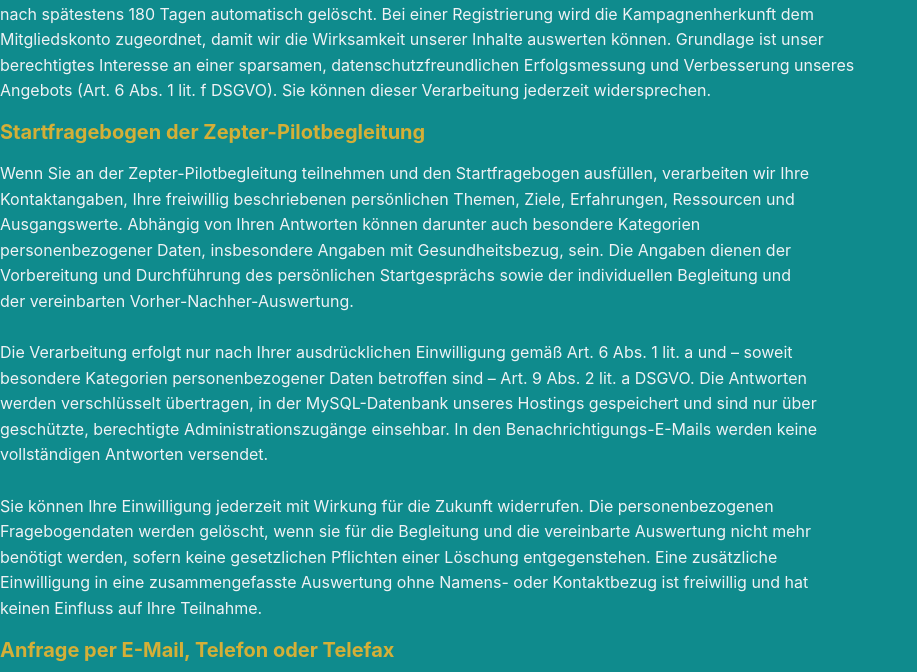
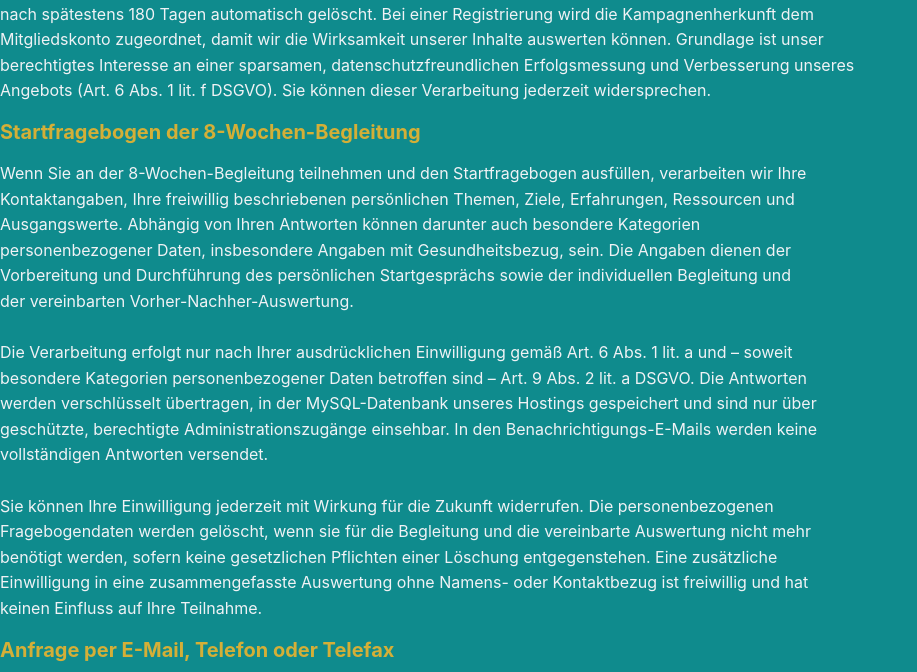
Before and after one commit to Enis1109/spirithealing, a React (Vite) app: page /datenschutz in a window 1280 px wide. Shown: the part 8125-8797 px from the top of the page, without its empty margins (0-917 px from the left). Built offline with nearby package versions, Linux system fonts and the light colour scheme; no server answers.

Commit message:
Rename pilot copy to eight-week companionship

```diff
--- a/src/sections/AdminOnboarding.jsx
+++ b/src/sections/AdminOnboarding.jsx
@@ -249,7 +249,7 @@
         <div className="space-y-6">
             <section className="rounded-[2rem] bg-[#075f62] p-7 text-white shadow-xl sm:p-9">
                 <div className="flex flex-col gap-4 sm:flex-row sm:items-end sm:justify-between">
-                    <div><p className="text-xs font-bold uppercase tracking-[0.18em] text-[#e8ca67]">Zepter-Pilot</p><h1 className="mt-2 text-4xl font-bold">Startfragebögen</h1><p className="mt-3 max-w-2xl leading-7 text-white/75">Vertrauliche Vorbereitung für eure gemeinsamen Startgespräche. Hinweise ersetzen keine persönliche Einschätzung.</p></div>
+                    <div><p className="text-xs font-bold uppercase tracking-[0.18em] text-[#e8ca67]">8 Wochen Begleitung</p><h1 className="mt-2 text-4xl font-bold">Startfragebögen</h1><p className="mt-3 max-w-2xl leading-7 text-white/75">Vertrauliche Vorbereitung für eure gemeinsamen Startgespräche. Hinweise ersetzen keine persönliche Einschätzung.</p></div>
                     <button type="button" onClick={load} className="inline-flex min-h-11 items-center justify-center gap-2 rounded-full border border-white/30 px-5 font-bold text-white hover:bg-white/10"><RefreshCw className="h-4 w-4" /> Aktualisieren</button>
                 </div>
             </section>
--- a/src/sections/Daten.jsx
+++ b/src/sections/Daten.jsx
@@ -359,10 +359,10 @@
                             berechtigtes Interesse an einer sparsamen, datenschutzfreundlichen Erfolgsmessung und Verbesserung unseres<br/>
                             Angebots (Art. 6 Abs. 1 lit. f DSGVO). Sie können dieser Verarbeitung jederzeit widersprechen.<br/>
                         </p>
-                        <h3 className="text-lg md:text-xl leading-tight font-bold text-primary">Startfragebogen der Zepter-Pilotbegleitung
+                        <h3 className="text-lg md:text-xl leading-tight font-bold text-primary">Startfragebogen der 8-Wochen-Begleitung
                         </h3>
                         <p className="text-md">
-                            Wenn Sie an der Zepter-Pilotbegleitung teilnehmen und den Startfragebogen ausfüllen, verarbeiten wir Ihre<br/>
+                            Wenn Sie an der 8-Wochen-Begleitung teilnehmen und den Startfragebogen ausfüllen, verarbeiten wir Ihre<br/>
                             Kontaktangaben, Ihre freiwillig beschriebenen persönlichen Themen, Ziele, Erfahrungen, Ressourcen und<br/>
                             Ausgangswerte. Abhängig von Ihren Antworten können darunter auch besondere Kategorien<br/>
                             personenbezogener Daten, insbesondere Angaben mit Gesundheitsbezug, sein. Die Angaben dienen der<br/>
--- a/src/sections/OnboardingQuestionnaire.jsx
+++ b/src/sections/OnboardingQuestionnaire.jsx
@@ -280,7 +280,7 @@
                 <div className="mx-auto flex max-w-6xl items-center justify-between gap-4 px-4 py-4 sm:px-6">
                     <Link to="/" className="flex items-center gap-3">
                         <img src="/Logo-tuerkis.jpeg" alt="Spirit Healing" className="h-12 w-12 rounded-full object-cover" />
-                        <div><strong className="block">Spirit Healing</strong><span className="text-sm text-[#648082]">Zepter-Pilotbegleitung</span></div>
+                        <div><strong className="block">Spirit Healing</strong><span className="text-sm text-[#648082]">8 Wochen Begleitung</span></div>
                     </Link>
                     <span className="hidden items-center gap-2 text-sm font-semibold text-[#4e6d6e] sm:flex"><LockKeyhole className="h-4 w-4 text-[#0f8b8d]" /> Vertraulich</span>
                 </div>
@@ -396,10 +396,10 @@
                                 <RadioCards legend="Hast du eine Person oder Anlaufstelle, an die du dich in einer Krise wenden kannst?" name="crisisContact" value={form.crisisContact} onChange={handleChange} options={[["ja", "Ja"], ["unsicher", "Ich bin unsicher"], ["nein", "Nein"]]} />
 
                                 <div className="space-y-4 rounded-3xl border border-[#d4af37]/45 bg-[#fbf5df] p-5 sm:p-6">
-                                    <div className="flex items-start gap-3"><ShieldCheck className="mt-0.5 h-6 w-6 shrink-0 text-[#806918]" /><div><h3 className="font-bold">Vertrauliche Verarbeitung</h3><p className="mt-1 text-sm leading-6 text-[#665f49]">Deine Angaben werden zur Vorbereitung, Durchführung und Auswertung der Pilotbegleitung gespeichert und sind nur über geschützte, berechtigte Zugänge einsehbar. Du kannst deine Einwilligung für die Zukunft widerrufen und Auskunft oder Löschung verlangen.</p></div></div>
-                                    <label className="flex cursor-pointer items-start gap-3 text-sm leading-6 text-[#3e5455]"><input type="checkbox" name="privacyConsent" checked={form.privacyConsent} onChange={handleChange} required className="mt-1 h-5 w-5 shrink-0 accent-[#0f8b8d]" /><span>Ich willige ausdrücklich ein, dass meine hier gemachten – möglicherweise auch gesundheitsbezogenen – Angaben für die beschriebene Pilotbegleitung verarbeitet werden.<span className="ml-1 text-[#a05a35]" aria-hidden="true">*</span></span></label>
+                                    <div className="flex items-start gap-3"><ShieldCheck className="mt-0.5 h-6 w-6 shrink-0 text-[#806918]" /><div><h3 className="font-bold">Vertrauliche Verarbeitung</h3><p className="mt-1 text-sm leading-6 text-[#665f49]">Deine Angaben werden zur Vorbereitung, Durchführung und Auswertung der 8-Wochen-Begleitung gespeichert und sind nur über geschützte, berechtigte Zugänge einsehbar. Du kannst deine Einwilligung für die Zukunft widerrufen und Auskunft oder Löschung verlangen.</p></div></div>
+                                    <label className="flex cursor-pointer items-start gap-3 text-sm leading-6 text-[#3e5455]"><input type="checkbox" name="privacyConsent" checked={form.privacyConsent} onChange={handleChange} required className="mt-1 h-5 w-5 shrink-0 accent-[#0f8b8d]" /><span>Ich willige ausdrücklich ein, dass meine hier gemachten – möglicherweise auch gesundheitsbezogenen – Angaben für die beschriebene 8-Wochen-Begleitung verarbeitet werden.<span className="ml-1 text-[#a05a35]" aria-hidden="true">*</span></span></label>
                                     <label className="flex cursor-pointer items-start gap-3 text-sm leading-6 text-[#3e5455]"><input type="checkbox" name="nonMedicalAcknowledgement" checked={form.nonMedicalAcknowledgement} onChange={handleChange} required className="mt-1 h-5 w-5 shrink-0 accent-[#0f8b8d]" /><span>Mir ist bewusst, dass Spirit Healing keine medizinische oder psychotherapeutische Behandlung ersetzt. In akuten Krisen wende ich mich an eine geeignete professionelle Anlaufstelle.<span className="ml-1 text-[#a05a35]" aria-hidden="true">*</span></span></label>
-                                    <label className="flex cursor-pointer items-start gap-3 text-sm leading-6 text-[#3e5455]"><input type="checkbox" name="aggregateConsent" checked={form.aggregateConsent} onChange={handleChange} className="mt-1 h-5 w-5 shrink-0 accent-[#0f8b8d]" /><span>Optional: Meine Angaben dürfen ohne Namens- oder Kontaktbezug gemeinsam mit anderen Pilotdaten ausgewertet werden, um die Begleitung weiterzuentwickeln.</span></label>
+                                    <label className="flex cursor-pointer items-start gap-3 text-sm leading-6 text-[#3e5455]"><input type="checkbox" name="aggregateConsent" checked={form.aggregateConsent} onChange={handleChange} className="mt-1 h-5 w-5 shrink-0 accent-[#0f8b8d]" /><span>Optional: Meine Angaben dürfen ohne Namens- oder Kontaktbezug gemeinsam mit anderen Begleitungsdaten ausgewertet werden, um die 8-Wochen-Begleitung weiterzuentwickeln.</span></label>
                                     <p className="text-xs leading-5 text-[#6d6753]">Weitere Informationen findest du in unserer <Link to="/datenschutz" target="_blank" className="font-bold text-[#075f62] underline">Datenschutzerklärung</Link>.</p>
                                 </div>
                                 <div className="sr-only" aria-hidden="true"><label>Firma<input name="company" value={form.company} onChange={handleChange} tabIndex={-1} autoComplete="off" /></label></div>
```
Also changed, not shown: 8 other files (tests, documents, lock files or other folders).
